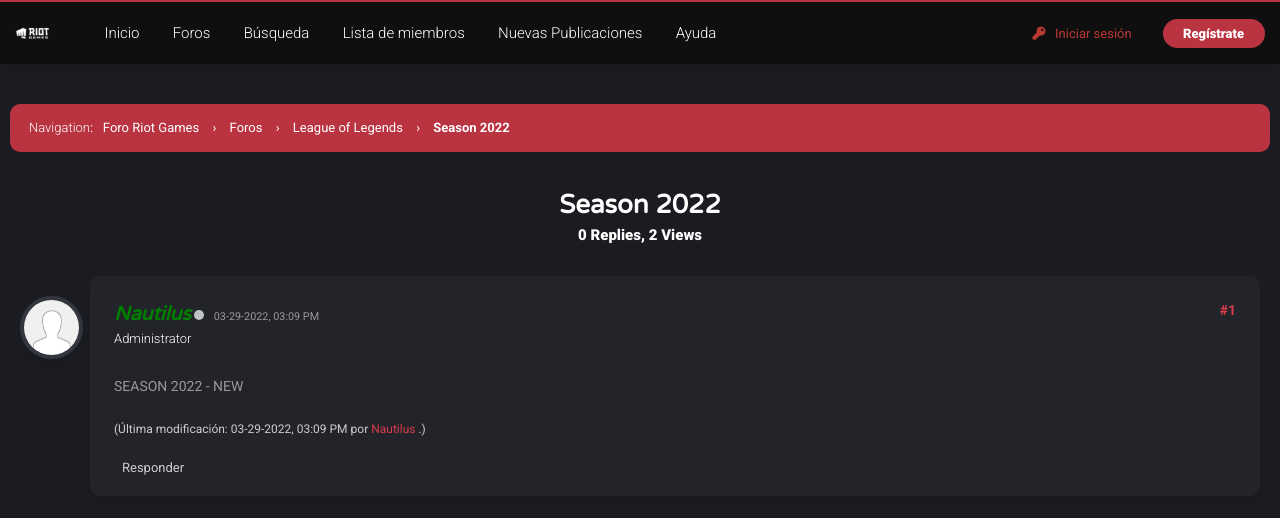
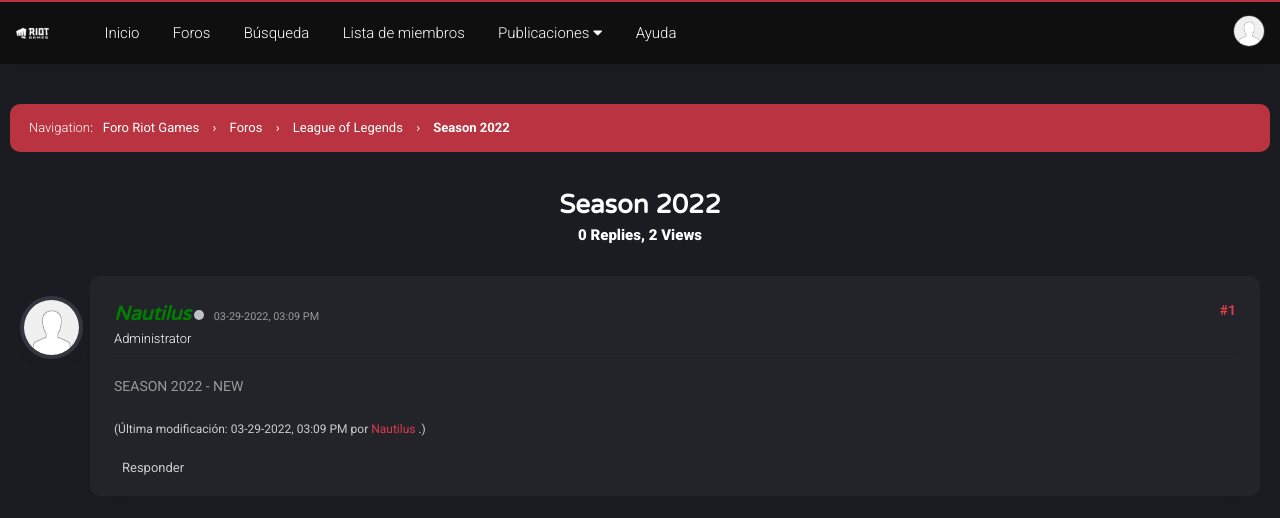
Before and after one commit to DEVL12/foro-riot, a PHP site: page /foro/index.php?url=answer in a window 1280 px wide. Shown: the top 518 px of the page. Run offline with PHP 8.4, Linux system fonts and the light colour scheme; some libraries are stand-ins or nearby versions.

Commit message:
Header y Nav MEJORADOS ademas de ser  funcional con sesiones

```diff
--- a/includes/headers/headerForos.php
+++ b/includes/headers/headerForos.php
@@ -15,8 +15,9 @@
   <link href="https://fonts.googleapis.com/css2?family=Varela+Round&display=swap" rel="stylesheet">
 
   <script type="text/javascript" src="<?= base_url() ?>assets/js/jquery.js"></script>
-  <script type="text/javascript" src="<?= base_url() ?>assets/js/jquery.plugins.min.js?"></script>
+  <script type="text/javascript" src="<?= base_url() ?>assets/js/jquery.plugins.min.js"></script>
   <script type="text/javascript" src="<?= base_url() ?>assets/js/general.js"></script>
+  <script type="text/javascript"> var cookieSecureFlag = "0"; var use_xmlhttprequest = "1"; </script>
 </head>
 
 <body>
--- a/includes/navs/navForos.php
+++ b/includes/navs/navForos.php
@@ -2,11 +2,19 @@
   <div id="panel">
     <div class="upper">
       <div class="wrapper">
-        <!-- start: header_welcomeblock_guest -->
+      <?php $InicioSession = true; // esta variable va a servir para comprobar si hay un session abierta o no, luego eso se manejara con $SESSION
+
+        if($InicioSession) { // AQUI SE COMPRUEBA EL LOGIN ?>
+        <div class="float_right" id="member_info_header"> <!--ESTO IRA CUANDO SE Usen variables de login-->
+          <a href="" id="dropmenu"><span><img src="<?= base_url()?>assets/images/default_avatar.png" class="rounded-avatar" style="width:30px;height:30px;margin-bottom:-9px;"></span></a>
+        </div>
+
+      <?php } else { ?>
         <div class="float_right" id="guest_info_header">
           <a href="<?= base_url() ?>session/login" class="login"> <i class="fas fa-key"></i> &nbsp; Iniciar sesión</a>
           <a href="<?= base_url() ?>session/register" class="register">Regístrate</a>
         </div>
+      <?php } ?>
 
         <div class="title-img title-img-guest">
           <a href="<?= base_url() ?>">
@@ -18,12 +26,38 @@
           <li><a href="<?= base_url() ?>discussion">Foros</a></li>
           <li><a href="<?= base_url() ?>search">Búsqueda</a></li>
           <li><a href="<?= base_url() ?>memberList">Lista de miembros</a></li>
-          <li><a href="<?= base_url() ?>discussion">Nuevas Publicaciones</a></li>
+
+          <?php if($InicioSession) {?>
+          <li><a href="" id="moremenu"><span>Publicaciones</span> <i class="fa fa-caret-down"></i></a></li>
+          <?php } else { ?>
+            <li><a href="<?= base_url() ?>discussion">Nuevas Publicaciones</a></li>
+          <?php } ?>
+
           <li><a href="help.html" class="help">Ayuda</a></li>
         </ul>
       </div>
     </div>
   </div>
+
+  <?php if($InicioSession) {?>
+  <div id="moremenu_popup" class="popup_menu pedit--adj" style="position: absolute; top: 65px; left: 825.203px; display:none;">
+    <div class="popup_item_container"><a href="#" class="popup_item">Mis Publicaciones</a></div>
+    <div class="popup_item_container"><a href="#" class="popup_item">Ver nuevas publicaciones</a></div>
+    <div class="popup_item_container"><a href="#" class="popup_item">Ver las publicaciones de hoy</a></div>
+  </div>
+
+  <div id="dropmenu_popup" class="popup_menu pedit--adj" style="position: absolute; top: 41px; left: 1159.31px; display:none;">
+    <div class="popup_item_container"><a href="#" class="popup_item"><span>Ver perfil</span></a></div>
+    <div class="popup_item_container"><a href="#" class="popup_item"><span>Editar Avatar</span></a></div>
+    <div class="popup_item_container"><a href="#" class="popup_item"><span>Cerrar sesión!</span></a></div>
+  </div>
+  <?php } ?>
+
+  <script type="text/javascript">
+    if(use_xmlhttprequest == "1"){
+      $("#dropmenu, #moremenu").popupMenu();
+    }
+  </script>
 
   <script>
     $(document).ready(function() {
@@ -44,11 +78,11 @@
 
     <div id="mobile_header_links" style="display:none;">
       <a href="<?= base_url() ?>"><i class="fas fa-inicio fa-fw"></i>Inicio</a>
-      <li><a href="<?= base_url() ?>/discussion">Foros</a></li>
-      <a href="search.html"><i class="fas fa-search fa-fw"></i>Buscar</a>
-      <a href="memberlist.html"><i class="fas fa-users fa-fw"></i>Miembros</a>
-      <a href="busqueda.html" style="border-bottom:none;"><i class="fas fa-comments fa-fw"></i>Nuevas Publicaciones</a>
-      <a href="help.html"><i class="fas fa-info-circle fa-fw"></i>Ayuda</a>
+      <a href="<?= base_url() ?>discussion"><i class="fas fa-home fa-fw"></i>Foros</a>
+      <a href="<?= base_url() ?>search"><i class="fas fa-search fa-fw"></i>Búsqueda</a>
+      <a href="<?= base_url() ?>memberList"><i class="fas fa-users fa-fw"></i>Lista de miembros</a>
+      <a href="<?= base_url() ?>discussion" style="border-bottom:none;"><i class="fas fa-comments fa-fw"></i>Nuevas Publicaciones</a>
+      <a href="#"><i class="fas fa-info-circle fa-fw"></i>Ayuda</a>
     </div>
   </div>
 </div>
```
